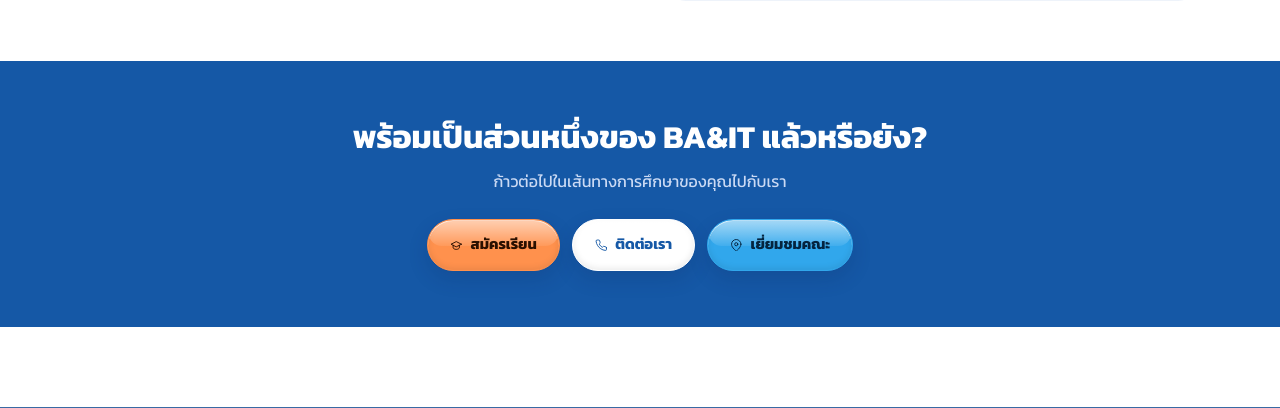
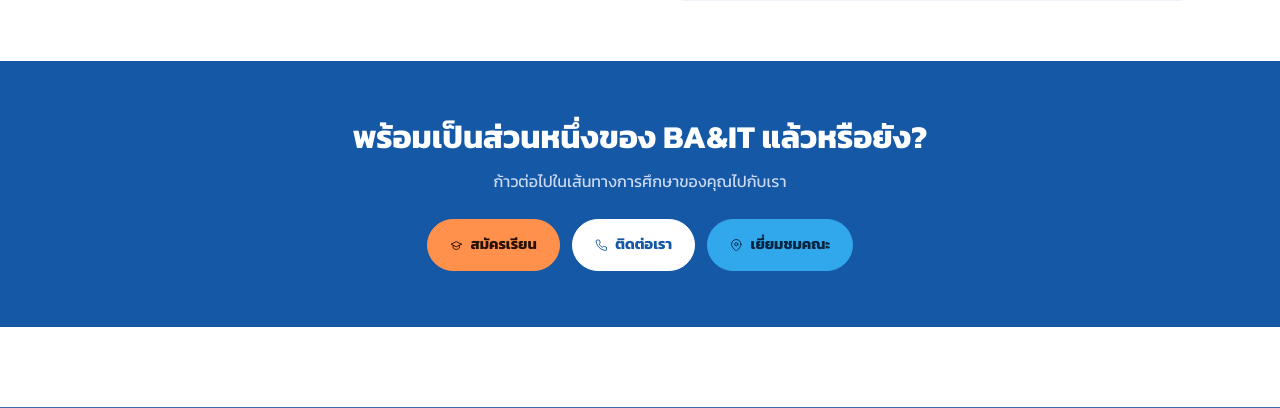
Before and after one commit to Thanyarat1588/bait, a PHP site: page /bait/ in a window 1280 px wide. Shown: the part 2773-3181 px from the top of the page. Run offline with PHP 8.4, Linux system fonts and the light colour scheme; data comes from the database, SQL or seed files in the repository; data that the repository does not hold is empty; grey boxes are pictures that could not be loaded.

Commit message:
Home: drop the glass finish, buttons back to their original look
Co-Authored-By: Claude Opus 5.5 <noreply@anthropic.com>

```diff
--- a/assets/css/components.css
+++ b/assets/css/components.css
@@ -1074,19 +1074,6 @@ a.tag-chip:hover .badge-soft { background: rgba(255,255,255,.25); color: #fff; }
 .fs-progress i { display: block; height: 100%; width: 25%; border-radius: 2px; background: var(--accent); transition: transform var(--dur-base) linear; }
 @media (prefers-reduced-motion: reduce) { .fs-card, .fs-card img { transition: none; } .fs-card:hover, .fs-card:hover img { transform: none; } }
 
-/* ---------- Glass finish for the home buttons (.btn-glass-fx): same colours and places, plus a glossy top, a light inner
-   rim and a light sweeping across now and then. The gloss sits behind the text (isolation + z-index -1). ---------- */
-.btn.btn-glass-fx { position: relative; isolation: isolate; overflow: hidden; box-shadow: inset 0 1px 0 rgba(255,255,255,.65), inset 0 -2px 6px rgba(0,0,0,.08), 0 8px 20px rgba(10,30,80,.16);
-  transition: transform var(--dur-base) var(--ease-standard), box-shadow var(--dur-base) var(--ease-standard), background var(--dur-base), color var(--dur-base), border-color var(--dur-base); }
-.btn.btn-glass-fx::before { content: ""; position: absolute; z-index: -1; inset: 1px 1px 48% 1px; border-radius: inherit; background: linear-gradient(180deg, rgba(255,255,255,.55), rgba(255,255,255,.08)); pointer-events: none; }
-.btn.btn-glass-fx::after { content: ""; position: absolute; z-index: -1; top: 0; bottom: 0; left: -70%; width: 45%; background: linear-gradient(100deg, transparent, rgba(255,255,255,.6), transparent); transform: skewX(-20deg); pointer-events: none;
-  animation: btnShine 4.2s ease-in-out infinite; }
-.btn.btn-glass-fx:nth-child(2)::after { animation-delay: .5s; }
-.btn.btn-glass-fx:nth-child(3)::after { animation-delay: 1s; }
-.btn.btn-glass-fx:hover, .btn.btn-glass-fx:focus-visible { transform: translateY(-2px); box-shadow: inset 0 1px 0 rgba(255,255,255,.7), 0 12px 26px rgba(10,30,80,.24); }
-@keyframes btnShine { 0%, 60% { left: -70%; } 100% { left: 130%; } }
-@media (prefers-reduced-motion: reduce) { .btn.btn-glass-fx::after { animation: none; display: none; } .btn.btn-glass-fx:hover { transform: none; } }
-
 .gallery-grid { display: grid; grid-template-columns: repeat(2, 1fr); grid-auto-rows: 120px; gap: 10px; }
 .gallery-grid .gallery-item:first-child { grid-row: span 2; grid-column: span 2; }
 @media (min-width: 768px) { .gallery-grid { grid-template-columns: repeat(4, 1fr); grid-auto-rows: 160px; } }
--- a/index.php
+++ b/index.php
@@ -185,9 +185,9 @@ if ($mqOpt['enabled'] && $mq['items']):
      filled in yet). -->
 <div class="container">
   <div class="cluster gap-3 reveal" style="justify-content:center;padding-block:28px">
-    <a href="https://admis.rmutsb.ac.th/admissions" target="_blank" rel="noopener" class="btn btn-accent btn-glass-fx"><?= $t('สมัครเรียน') ?></a>
-    <a href="<?= BASE_URL ?>/programs.php?lang=<?= e($lang) ?>" class="btn btn-secondary btn-glass-fx"><?= $t('ดูหลักสูตร') ?></a>
-    <a href="<?= BASE_URL ?>/tuition.php?lang=<?= e($lang) ?>" class="btn btn-tuition btn-glass-fx"><?= $lang === 'en' ? 'Tuition fees' : 'ค่าเทอม' ?></a>
+    <a href="https://admis.rmutsb.ac.th/admissions" target="_blank" rel="noopener" class="btn btn-accent"><?= $t('สมัครเรียน') ?></a>
+    <a href="<?= BASE_URL ?>/programs.php?lang=<?= e($lang) ?>" class="btn btn-secondary"><?= $t('ดูหลักสูตร') ?></a>
+    <a href="<?= BASE_URL ?>/tuition.php?lang=<?= e($lang) ?>" class="btn btn-tuition"><?= $lang === 'en' ? 'Tuition fees' : 'ค่าเทอม' ?></a>
   </div>
 </div>
 <?php endif; ?>
@@ -425,9 +425,9 @@ if ($mqOpt['enabled'] && $mq['items']):
     <h2><?= $lang === 'en' ? 'Ready to Join BA&amp;IT?' : 'พร้อมเป็นส่วนหนึ่งของ BA&amp;IT แล้วหรือยัง?' ?></h2>
     <p><?= $lang === 'en' ? 'Take the next step in your education journey with us' : 'ก้าวต่อไปในเส้นทางการศึกษาของคุณไปกับเรา' ?></p>
     <div class="cluster gap-3" style="justify-content:center">
-      <a href="https://admis.rmutsb.ac.th/admissions" target="_blank" rel="noopener" class="btn btn-pill cta-btn cta-btn--apply btn-glass-fx"><?= icon('graduation-cap', 'icon-sm') ?> <?= $t('สมัครเรียน') ?></a>
-      <a href="<?= BASE_URL ?>/contact.php?lang=<?= e($lang) ?>" class="btn btn-pill cta-btn cta-btn--contact btn-glass-fx"><?= icon('phone', 'icon-sm') ?> <?= $t('ติดต่อเรา') ?></a>
-      <a href="<?= BASE_URL ?>/about.php?lang=<?= e($lang) ?>" class="btn btn-pill cta-btn cta-btn--visit btn-glass-fx"><?= icon('pin', 'icon-sm') ?> <?= $t('เยี่ยมชมคณะ') ?></a>
+      <a href="https://admis.rmutsb.ac.th/admissions" target="_blank" rel="noopener" class="btn btn-pill cta-btn cta-btn--apply"><?= icon('graduation-cap', 'icon-sm') ?> <?= $t('สมัครเรียน') ?></a>
+      <a href="<?= BASE_URL ?>/contact.php?lang=<?= e($lang) ?>" class="btn btn-pill cta-btn cta-btn--contact"><?= icon('phone', 'icon-sm') ?> <?= $t('ติดต่อเรา') ?></a>
+      <a href="<?= BASE_URL ?>/about.php?lang=<?= e($lang) ?>" class="btn btn-pill cta-btn cta-btn--visit"><?= icon('pin', 'icon-sm') ?> <?= $t('เยี่ยมชมคณะ') ?></a>
     </div>
   </div>
 </section>
```
